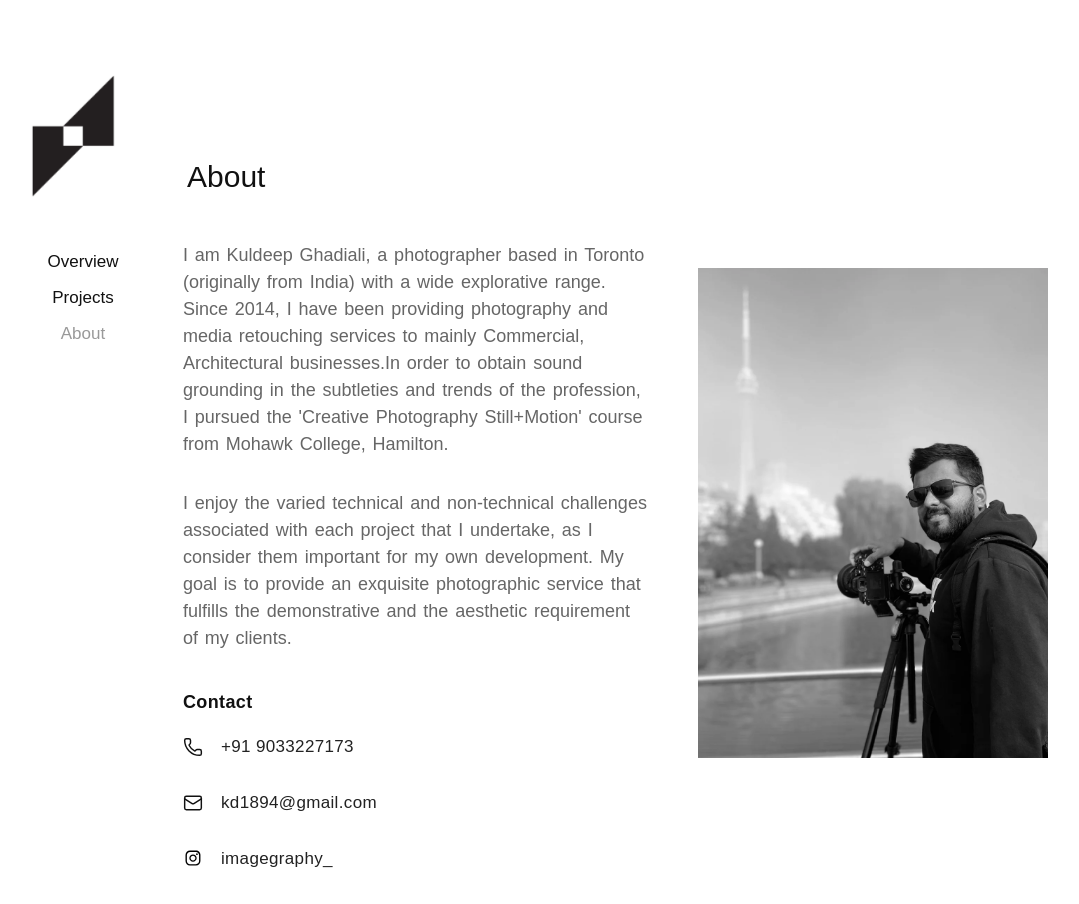
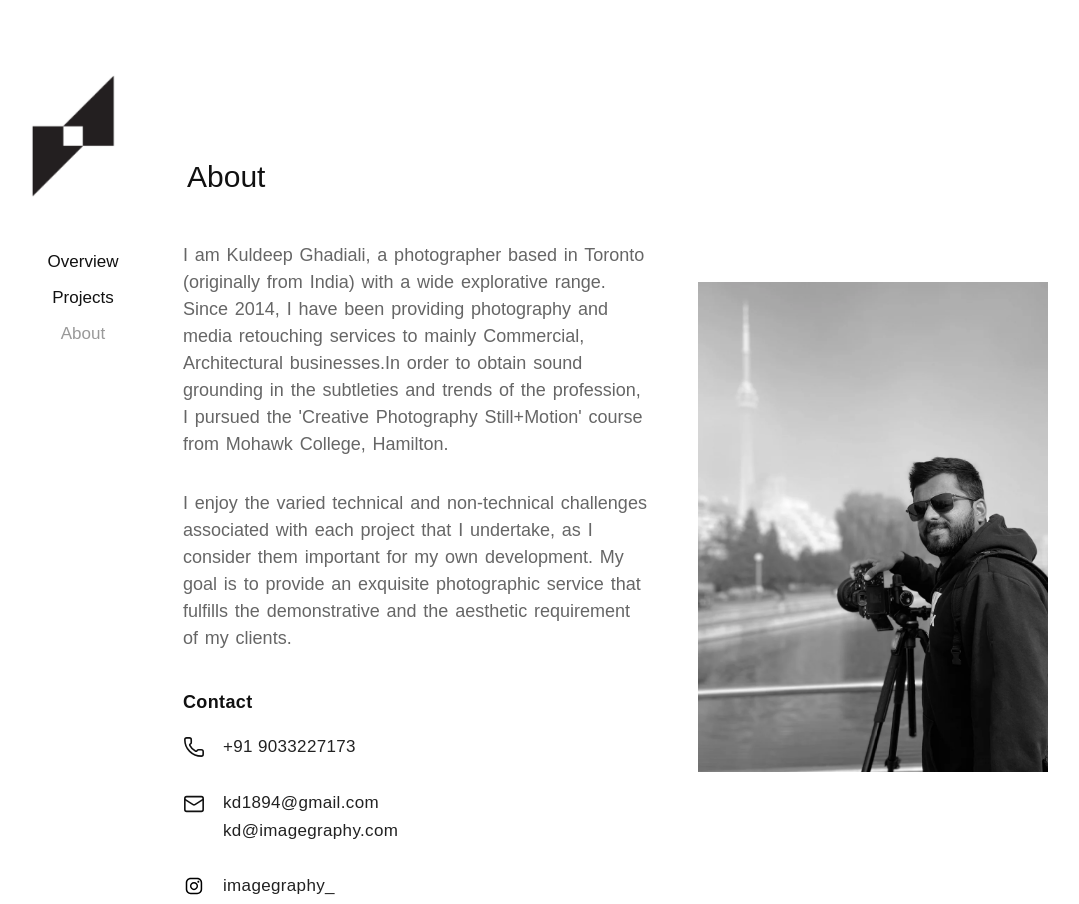
Before and after one commit to bhavy-18/imagegraphy-web, a React (Vite) app: page /about in a window 1280 px wide. Shown: the whole page, without its empty margins (87-1166 px from the left). Before the commit the page ends 876 px from the top, so only its background shows below. Built offline with nearby package versions, Linux system fonts and the light colour scheme; the HTML template or start-up script is replaced by a standard one.

Commit message:
feat: implement core site styling, project data structure, and initial page sections

```diff
--- a/src/sections/About/AboutSection.jsx
+++ b/src/sections/About/AboutSection.jsx
@@ -28,14 +28,25 @@ const AboutSection = () => {
                 <Phone size={20} strokeWidth={1.75} className="contact-row-icon" />
                 <span className="contact-row-text">+91 9033227173</span>
               </a>
+              <div className="contact-row-group">
+                <Mail size={20} strokeWidth={1.75} className="contact-row-icon contact-multi-icon" />
+                <div className="contact-emails-stacked">
                   <a
                     href="mailto:kd1894@gmail.com"
-                className="contact-row-item"
+                    className="contact-email-link"
                     aria-label="Email kd1894@gmail.com"
                   >
-                <Mail size={20} strokeWidth={1.75} className="contact-row-icon" />
                     <span className="contact-row-text">kd1894@gmail.com</span>
                   </a>
+                  <a
+                    href="mailto:kd@imagegraphy.com"
+                    className="contact-email-link"
+                    aria-label="Email kd@imagegraphy.com"
+                  >
+                    <span className="contact-row-text">kd@imagegraphy.com</span>
+                  </a>
+                </div>
+              </div>
               <a
                 href="https://www.instagram.com/imagegraphy_/"
                 target="_blank"
--- a/src/sections/Albums/AlbumsSection.jsx
+++ b/src/sections/Albums/AlbumsSection.jsx
@@ -138,7 +138,12 @@ const AlbumsSection = ({
   };
 
   const handlePointerMove = (e) => {
-    const rect = e.currentTarget.getBoundingClientRect();
+    const imgEl = e.currentTarget.querySelector('img');
+    if (!imgEl || (e.target !== imgEl && !imgEl.contains(e.target))) {
+      setHoverZone(null);
+      return;
+    }
+    const rect = imgEl.getBoundingClientRect();
     setHoverZone(getZone(e.clientX, rect.width, rect.left));
   };
 
@@ -147,7 +152,9 @@ const AlbumsSection = ({
   };
 
   const handleImageClick = (e) => {
-    const rect = e.currentTarget.getBoundingClientRect();
+    if (e.target.tagName !== 'IMG') return;
+
+    const rect = e.target.getBoundingClientRect();
     const zone = getZone(e.clientX, rect.width, rect.left);
 
     if (zone === 'prev') {
--- a/src/sections/Overview/OverviewSection.jsx
+++ b/src/sections/Overview/OverviewSection.jsx
@@ -46,7 +46,12 @@ const OverviewSection = ({
   };
 
   const handlePointerMove = (e) => {
-    const rect = e.currentTarget.getBoundingClientRect();
+    const imgEl = e.currentTarget.querySelector('img');
+    if (!imgEl || (e.target !== imgEl && !imgEl.contains(e.target))) {
+      setHoverZone(null);
+      return;
+    }
+    const rect = imgEl.getBoundingClientRect();
     setHoverZone(getZone(e.clientX, rect.width, rect.left));
   };
 
@@ -79,7 +84,9 @@ const OverviewSection = ({
     const currentMobileImg = overviewImages[mobileActiveIndex] || overviewImages[0];
 
     const handleMobileImageClick = (e) => {
-      const rect = e.currentTarget.getBoundingClientRect();
+      if (e.target.tagName !== 'IMG') return;
+
+      const rect = e.target.getBoundingClientRect();
       const zone = getZone(e.clientX, rect.width, rect.left);
 
       if (zone === 'prev') {
@@ -125,7 +132,9 @@ const OverviewSection = ({
   const currentImg = overviewImages[overviewIndex] || overviewImages[0];
 
   const handleImageClick = (e) => {
-    const rect = e.currentTarget.getBoundingClientRect();
+    if (e.target.tagName !== 'IMG') return;
+
+    const rect = e.target.getBoundingClientRect();
     const zone = getZone(e.clientX, rect.width, rect.left);
 
     if (zone === 'prev') {
--- a/src/styles/style.css
+++ b/src/styles/style.css
@@ -285,20 +285,30 @@ img {
 /* Overview Thumbnails View Grid */
 .overview-thumbnails-container {
     width: 100%;
-    margin-left: 60px;
-    padding: var(--image-pad-y) var(--content-gutter);
+    max-width: 100%;
+    margin-left: 0;
+    padding-top: clamp(2.5rem, 3.5vw, 3.75rem);
+    padding-bottom: 4rem;
+    padding-left: calc(var(--sidebar-width) - var(--page-offset) + 1.25rem);
+    padding-right: clamp(1.25rem, 2vw, 2.5rem);
+    box-sizing: border-box;
 }
 
 .overview-thumbnails-grid {
     display: grid;
-    grid-template-columns: repeat(auto-fit, minmax(min(18rem, 100%), 1fr));
-    gap: 5px;
+    grid-template-columns: repeat(4, 1fr);
+    gap: 10px;
+    width: 100%;
+    max-width: 100%;
+    box-sizing: border-box;
 }
 
 .overview-thumb-item {
     overflow: hidden;
     aspect-ratio: 1 / 1;
     cursor: pointer;
+    position: relative;
+    width: 100%;
     animation: fadeUp 420ms ease both;
 }
 
@@ -311,6 +321,10 @@ img {
     transition: opacity 0.3s ease, transform 0.3s ease;
     animation: imageReveal 520ms ease both;
     image-rendering: -webkit-optimize-contrast;
+}
+
+.overview-thumb-item:hover img {
+    opacity: 0.92;
 }
 
 
@@ -387,51 +401,34 @@ img {
 
 /* Project Thumbnail Grid (imagegraphy.ca responsive layout) */
 .project-details-container {
-    min-height: 100vh;
-    padding: 4.375rem var(--content-gutter) 4.375rem var(--project-left);
-    width: 100%;
+    width: 100%;
+    max-width: 100%;
+    margin-left: 0;
+    padding-top: clamp(2.5rem, 3.5vw, 3.75rem);
+    padding-bottom: 4rem;
+    padding-left: calc(var(--sidebar-width) - var(--page-offset) + 1.25rem);
+    padding-right: clamp(1.25rem, 2vw, 2.5rem);
     box-sizing: border-box;
-    cursor: pointer;
 }
 
 .project-details-grid {
     display: grid;
-    grid-template-columns: repeat(5, 1fr);
+    grid-template-columns: repeat(4, 1fr);
     gap: 10px;
+    width: 100%;
     max-width: 100%;
+    box-sizing: border-box;
     animation: fadeIn 320ms ease both;
-}
-
-@media (max-width: 1200px) {
-    .project-details-grid {
-        grid-template-columns: repeat(4, 1fr);
-        gap: 10px;
-    }
-}
-
-@media (max-width: 900px) {
-    .project-details-grid {
-        grid-template-columns: repeat(3, 1fr);
-        gap: 8px;
-    }
-}
-
-@media (max-width: 768px) {
-    .project-details-container {
-        padding: 1.25rem var(--content-gutter) 2.5rem;
-    }
-
-    .project-details-grid {
-        grid-template-columns: repeat(2, 1fr);
-        gap: 8px;
-    }
 }
 
 .project-detail-thumb {
     overflow: hidden;
-    aspect-ratio: 4 / 3;
+    aspect-ratio: 1 / 1;
     cursor: pointer;
+    position: relative;
+    width: 100%;
     background: #f5f5f5;
+    animation: fadeUp 420ms ease both;
 }
 
 .project-detail-thumb img {
@@ -446,7 +443,6 @@ img {
 
 .project-detail-thumb:hover img {
     opacity: 0.92;
-    transform: scale(1.03);
 }
 
 /* Project Single Image View (imagegraphy.ca responsive style) */
@@ -849,8 +845,8 @@ img {
 }
 
 .contact-row-icon {
-    width: 20px;
-    height: 20px;
+    width: 22px;
+    height: 22px;
     color: #111;
     stroke-width: 1.75px;
     display: block;
@@ -866,9 +862,65 @@ img {
     letter-spacing: 0.02em;
     line-height: 1.4;
     transition: color 0.25s ease;
+    word-break: break-word;
+    overflow-wrap: anywhere;
 }
 
 .contact-row-item:hover .contact-row-text {
+    color: #000;
+}
+
+.contact-row-group {
+    display: inline-flex;
+    align-items: flex-start;
+    gap: 1.125rem;
+    width: fit-content;
+    max-width: 100%;
+    position: relative;
+    z-index: 10;
+    padding: 0.375rem 0;
+}
+
+.contact-multi-icon {
+    margin-top: 0.125rem;
+    flex-shrink: 0;
+}
+
+.contact-emails-stacked {
+    display: flex;
+    flex-direction: column;
+    gap: 0.25rem;
+    max-width: 100%;
+}
+
+.contact-email-link {
+    display: inline-block;
+    color: #111;
+    text-decoration: none;
+    background: transparent;
+    border: none !important;
+    outline: none;
+    padding: 0;
+    cursor: pointer;
+    width: fit-content;
+    max-width: 100%;
+    position: relative;
+    z-index: 10;
+    transition: opacity 0.25s ease, transform 0.25s ease;
+}
+
+.contact-email-link:hover {
+    opacity: 0.65;
+    transform: translateX(4px);
+}
+
+.contact-email-link:focus-visible {
+    outline: 2px solid #111;
+    outline-offset: 4px;
+    border-radius: 2px;
+}
+
+.contact-email-link:hover .contact-row-text {
     color: #000;
 }
 
@@ -1357,20 +1409,20 @@ img {
     }
 
     .overview-thumbnails-container {
-        padding: var(--content-gutter);
+        padding: 1.25rem var(--content-gutter);
         margin-left: 0;
         box-sizing: border-box;
     }
 
     .overview-thumbnails-grid {
-        grid-template-columns: 1fr;
+        grid-template-columns: repeat(2, 1fr);
         max-width: 100%;
         margin-left: 0;
-        gap: 1.25rem;
+        gap: 10px;
     }
 
     .overview-thumb-item {
-        aspect-ratio: 3 / 2;
+        aspect-ratio: 1 / 1;
         width: 100%;
     }
 
@@ -1417,7 +1469,7 @@ img {
     .project-details-grid {
         grid-template-columns: repeat(2, 1fr);
         margin-left: 0;
-        gap: 8px;
+        gap: 10px;
         max-width: 100%;
         box-sizing: border-box;
     }
@@ -1482,7 +1534,8 @@ img {
         max-width: 100%;
     }
 
-    .contact-row-item {
+    .contact-row-item,
+    .contact-row-group {
         max-width: 100%;
         word-break: break-word;
     }
@@ -1545,7 +1598,8 @@ img {
         text-align: left;
     }
 
-    .contact-row-item {
+    .contact-row-item,
+    .contact-row-group {
         gap: 0.875rem;
     }
 }
```
Also changed, not shown: src/data/projectsData.js (+18 -18 lines), 1 other file (tests, documents, lock files or other folders). Lines whose indentation alone changed are shown as unchanged.
